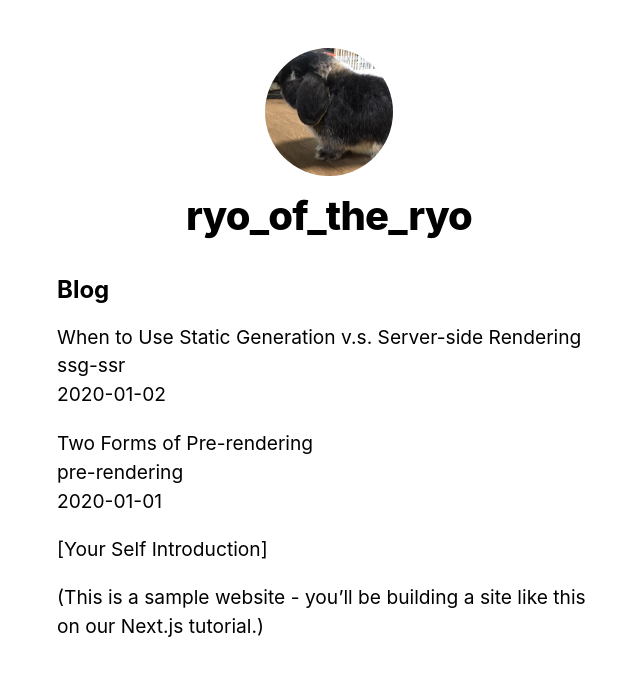
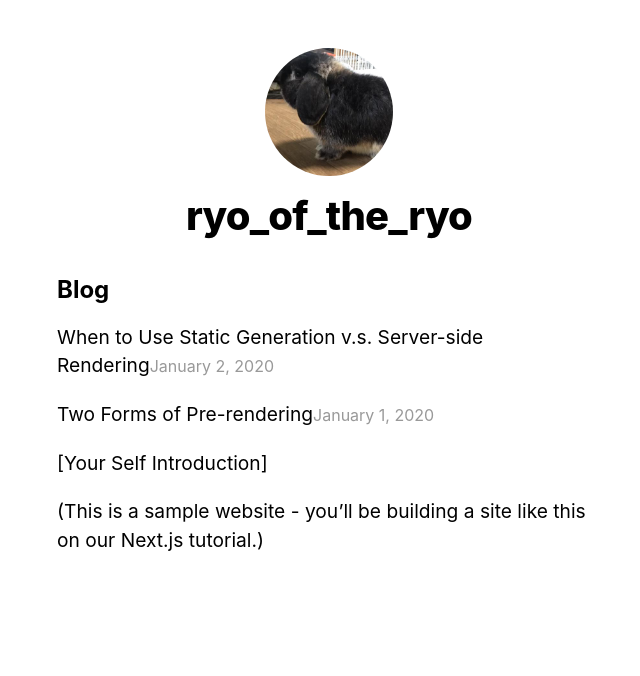
Before and after one commit to RyoMasumura1201/blog_of_the_ore, a Next.js app: page / in a window 1280 px wide. Shown: the top 676 px of the page, without its empty margins (311-951 px from the left). Built offline with nearby package versions, Linux system fonts and the light colour scheme.

Commit message:
test: add link to article

```diff
--- a/src/pages/index.tsx
+++ b/src/pages/index.tsx
@@ -4,6 +4,7 @@ import { siteTitle, Layout } from '../components/layout'
 import utilStyles from 'styles/util.module.css'
 import { getSortedPostsData } from 'lib/posts'
 import { GetStaticProps } from 'next'
+import { Date } from '../components/date'
 
 export const getStaticProps: GetStaticProps = async()=> {
   const allPostsData = getSortedPostsData()
@@ -34,11 +35,12 @@ export default function Home({
         <ul className={utilStyles.list}>
           {allPostsData.map(({ id, date, title }) => (
             <li className={utilStyles.listItem} key={id}>
-              {title}
-              <br />
-              {id}
-              <br />
-              {date}
+              <Link href={`/posts/${id}`}>
+                <a>{title}</a>
+              </Link>
+              <small className={utilStyles.lightText}>
+                <Date dateString={date} />
+              </small>
             </li>
           ))}
         </ul>
```
